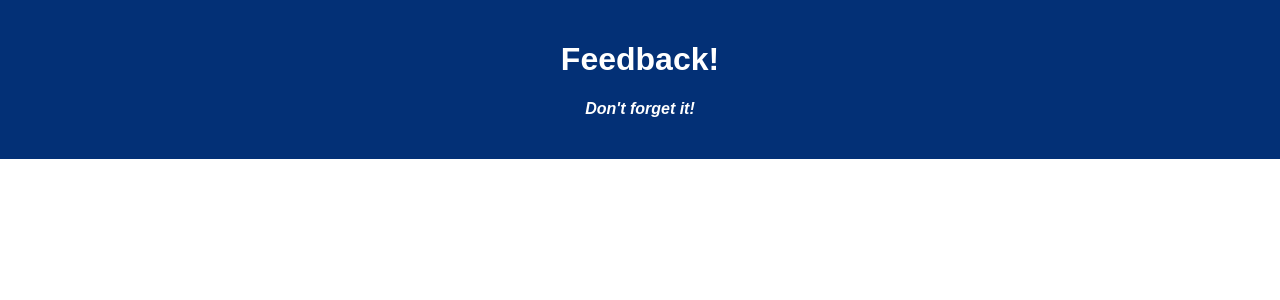
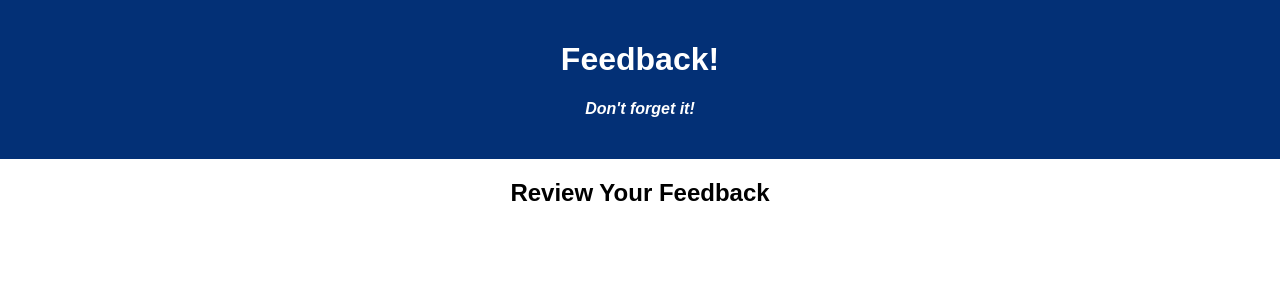
Before and after one commit to pthomas0309/weekend-redux-feedback-loop, a React (Create React App) app: page / in a window 1280 px wide. Shown: the top 300 px of the page. Built offline with nearby package versions, Linux system fonts and the light colour scheme; no server answers.

Commit message:
create review component

```diff
--- a/src/components/App/App.jsx
+++ b/src/components/App/App.jsx
@@ -1,11 +1,9 @@
 import React, {useEffect, useState} from 'react';
 import axios from 'axios';
 import './App.css';
+import Review from '../Review/Review'
 
 function App() {
-
-  // local state to hold the feedback stored in the database
-  const [feedbackList, setFeedbackList] = useState([]);
 
   // on page load run the API call
   useEffect(() => {
@@ -43,6 +41,10 @@ function App() {
         <h1 className='App-title'>Feedback!</h1>
         <h4>Don't forget it!</h4>
       </header>
+
+      {/* Component for the feedback review */}
+      <Review />
+
     </div>
   );
 }
--- /dev/null
+++ b/src/components/Review/Review.jsx
@@ -0,0 +1,11 @@
+function Review() {
+    return(
+        <>
+            <div>
+                <h2><strong>Review Your Feedback</strong></h2>
+            </div>
+        </>
+    )
+}
+
+export default Review;
```
